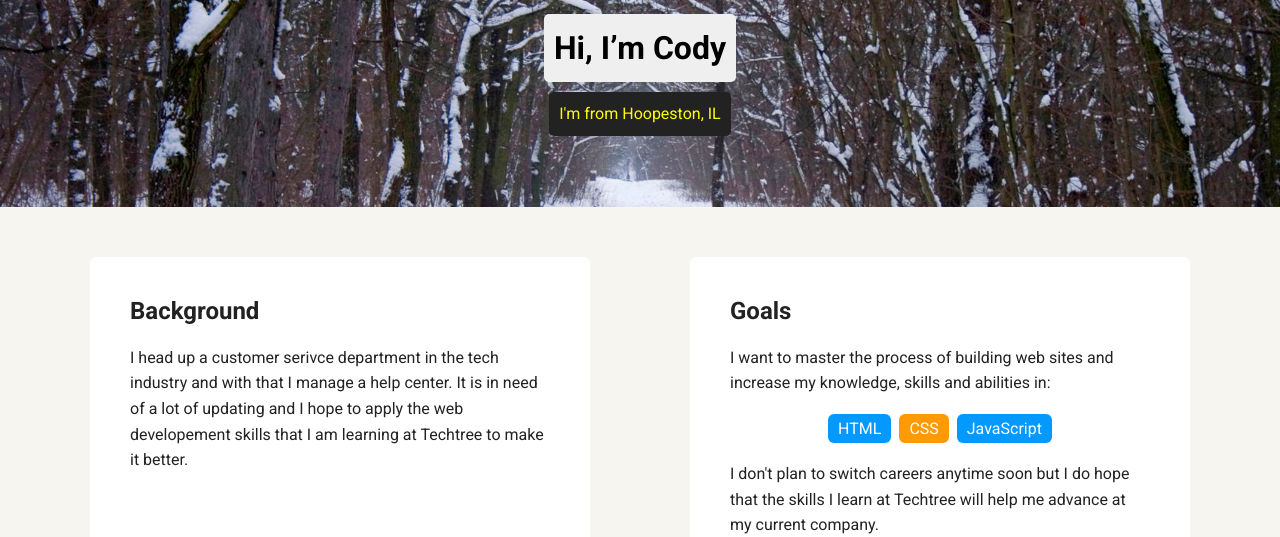
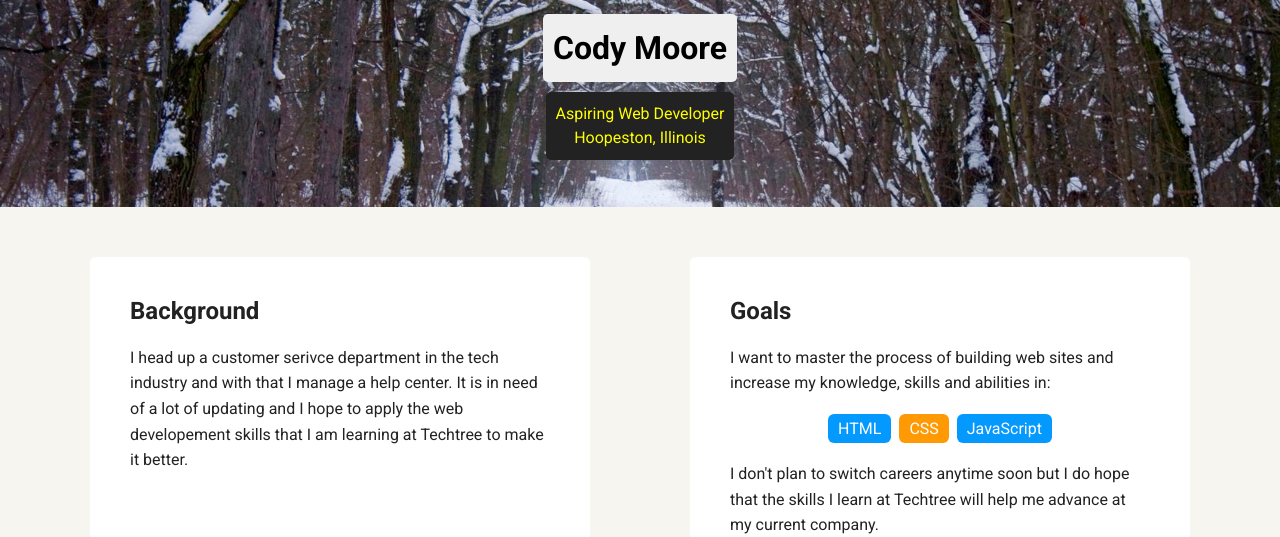
Before and after one commit to cody-j-moore/Treehouse-FEWD-Project-Unit-1, a plain HTML site: page index.html in a window 1280 px wide. Shown: the part 263-800 px from the top of the page. Drawn offline with Linux system fonts and the light colour scheme; a web font is replaced by a local one.

Commit message:
Update index.html
Intro text changes

```diff
--- a/index.html
+++ b/index.html
@@ -19,8 +19,8 @@
 
     <header>
       <img src="images/Headshot.jpg" alt="headshot profile photograph of Cody Moore" class="profile-image">
-      <h1 class="tag name">Hi, I’m Cody</h1>
-      <p class="tag location">I'm from Hoopeston, IL</p>
+      <h1 class="tag name">Cody Moore</h1>
+      <p class="tag location">Aspiring Web Developer <br> Hoopeston, Illinois</p>
     </header>
 
     <main class="flex">
```
